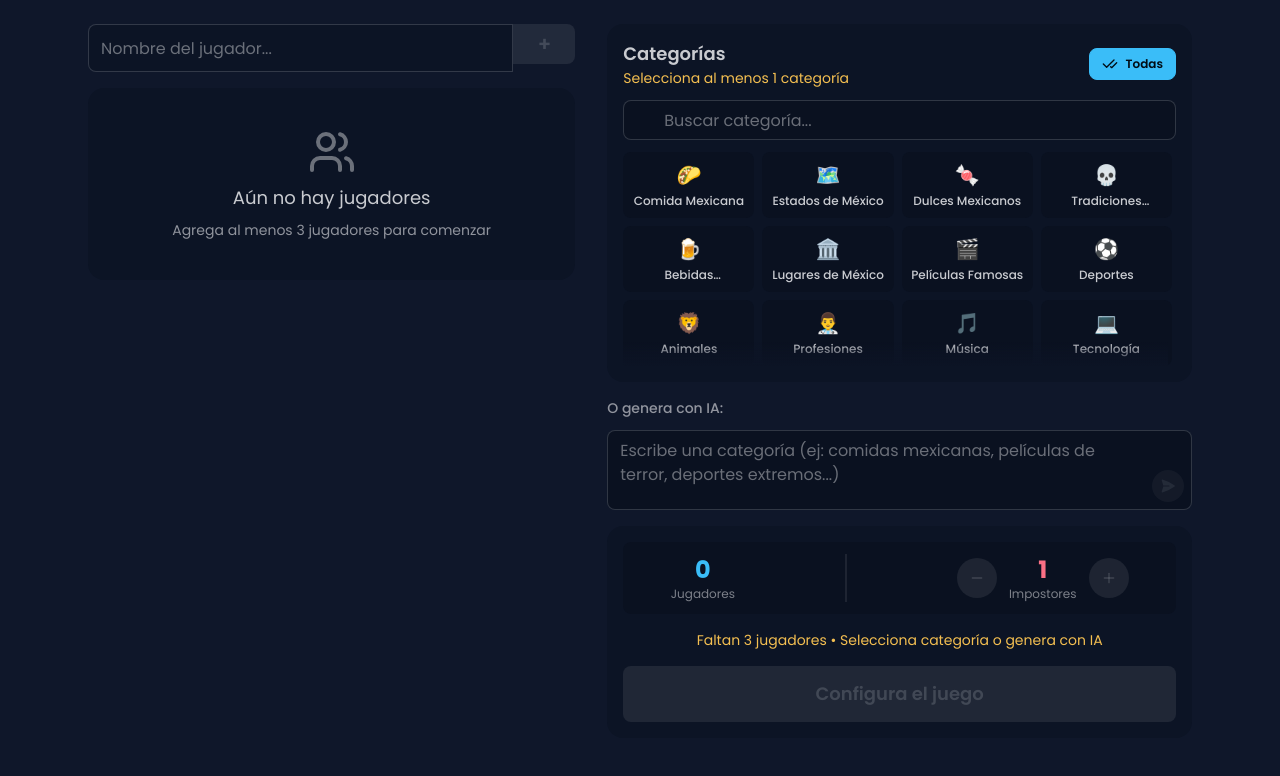
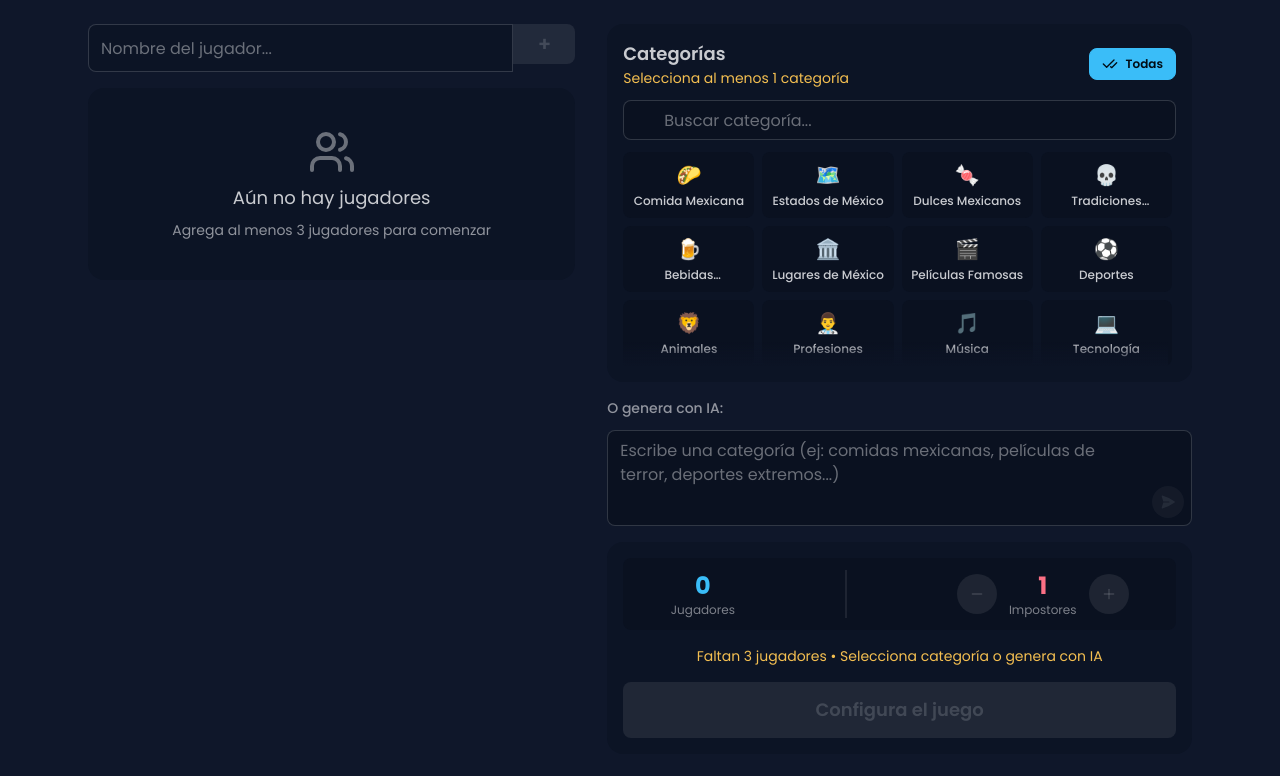
Before and after one commit to mrluisfer/impostor-game, a React (Vite) app: page / in a window 1280 px wide. Shown: the top 776 px of the page. Built offline with nearby package versions, Linux system fonts and the light colour scheme.

Commit message:
feat: increase minimum height of textarea for better user experience

```diff
--- a/src/components/CategoryInput.tsx
+++ b/src/components/CategoryInput.tsx
@@ -146,7 +146,7 @@ export default function CategoryInput({ onWordGenerated }: CategoryInputProps) {
       </div>
       <div className="relative">
         <textarea
-          className={`textarea focus-within:textarea-accent bg-base-300 text-base-content/80 placeholder:text-base-content/50 w-full resize-none pr-20 transition-all ${!isOnline ? 'cursor-not-allowed opacity-60' : ''}`}
+          className={`textarea focus-within:textarea-accent bg-base-300 text-base-content/80 placeholder:text-base-content/50 min-h-24 w-full resize-none pr-20 transition-all ${!isOnline ? 'cursor-not-allowed opacity-60' : ''}`}
           placeholder={
             isOnline
               ? 'Escribe una categoría (ej: comidas mexicanas, películas de terror, deportes extremos...)'
```
